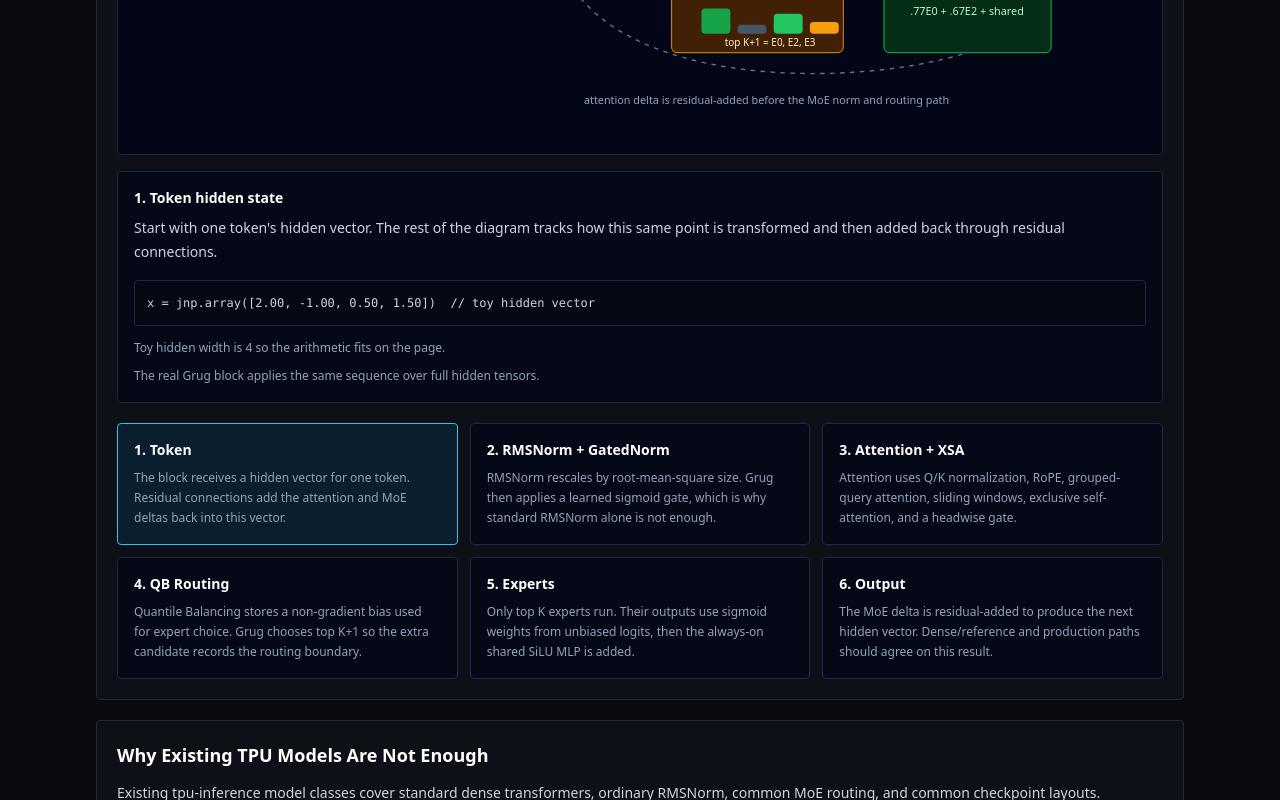
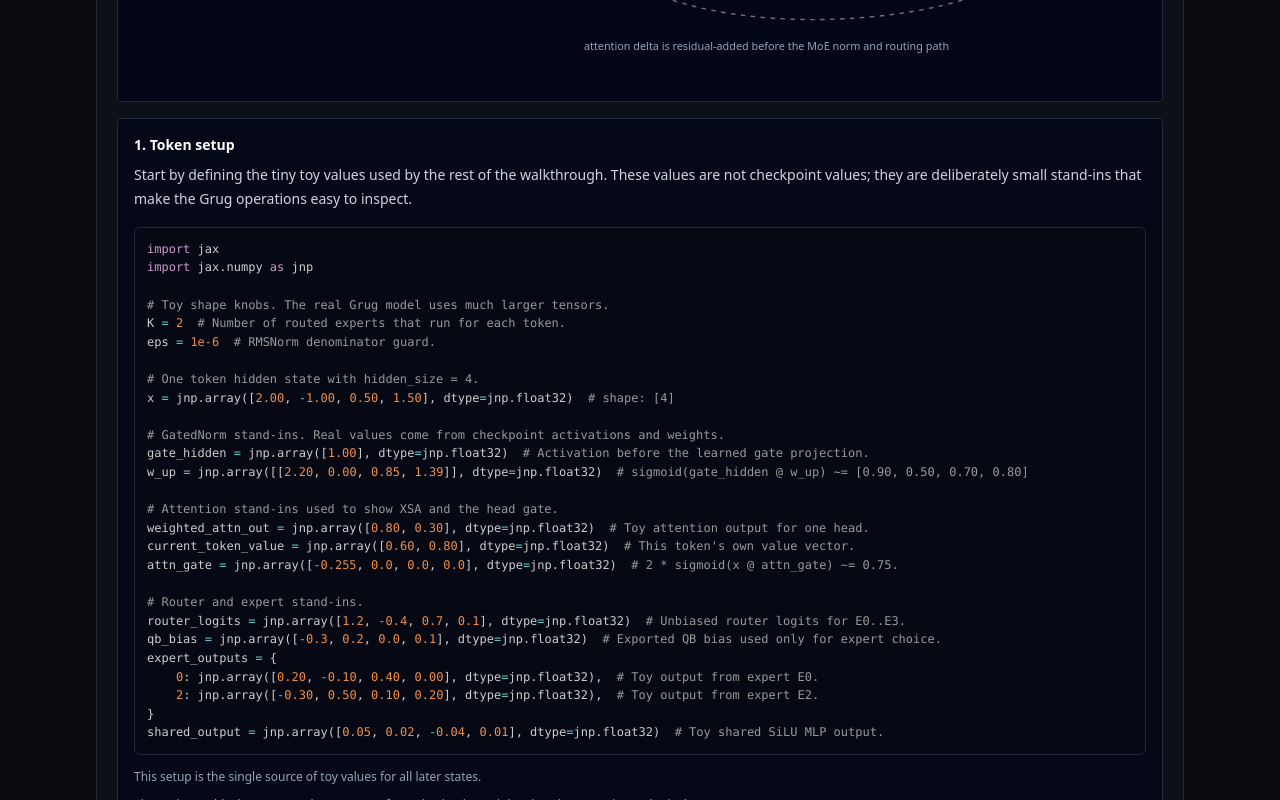
Before and after one commit to yonromai/pr-companions, a website: page scratch/marin/20260619/grugmoe-tpu-vllm-agent-review/index.html in a window 1280 px wide. Shown: the part 2000-2800 px from the top of the page. Drawn offline with nearby package versions, Linux system fonts and the light colour scheme.

Commit message:
Clarify GrugMoE walkthrough code

```diff
--- a/scratch/marin/20260619/grugmoe-tpu-vllm-agent-review/index.html
+++ b/scratch/marin/20260619/grugmoe-tpu-vllm-agent-review/index.html
@@ -5,6 +5,7 @@
     <meta name="viewport" content="width=device-width, initial-scale=1" />
     <title>GrugMoE TPU/vLLM Agent Work Review Companion</title>
     <script src="https://cdn.tailwindcss.com"></script>
+    <link rel="stylesheet" href="https://cdnjs.cloudflare.com/ajax/libs/prism/1.29.0/themes/prism-tomorrow.min.css" />
     <style>
       :root { color-scheme: dark; }
       html { scroll-behavior: smooth; }
@@ -22,9 +23,10 @@
         max-width: 100%;
         align-items: center;
         border-radius: 4px;
+        margin: 0 0.03rem;
         padding: 0.02rem 0.12rem;
         text-decoration: none;
-        vertical-align: middle;
+        vertical-align: super;
       }
       .evidence:hover,
       .evidence:focus-visible {
@@ -33,10 +35,11 @@
       }
       .evidence span {
         display: inline;
-        color: #7dd3fc;
+        color: #93c5fd;
         font-family: ui-monospace, SFMono-Regular, Menlo, Monaco, Consolas, "Liberation Mono", "Courier New", monospace;
-        font-size: 0.72rem;
+        font-size: 0.68rem;
         font-weight: 600;
+        line-height: 1;
         letter-spacing: 0;
         text-transform: none;
       }
@@ -84,9 +87,17 @@
         color: #f0f9ff;
       }
       .journey-dot { transition: cx 180ms ease, cy 180ms ease; }
-      .journey-card[data-active="true"] {
-        border-color: #38bdf8;
-        background: rgba(8, 47, 73, 0.45);
+      pre.language-python[class*="language-"] {
+        margin: 1rem 0 0;
+        border: 1px solid #1e293b;
+        border-radius: 0.375rem;
+        background: #060913;
+        padding: 0.75rem;
+        font-size: 0.75rem;
+        line-height: 1.55;
+      }
+      pre.language-python code[class*="language-"] {
+        white-space: pre;
       }
     </style>
   </head>
@@ -296,7 +307,7 @@
           </p>
 
           <div class="mt-5 flex flex-wrap gap-2" role="group" aria-label="Token journey steps">
-            <button type="button" class="journey-step rounded border border-slate-700 px-3 py-2 text-xs font-semibold uppercase tracking-wide text-slate-200" data-journey-step="0" aria-pressed="true">1 Token</button>
+            <button type="button" class="journey-step rounded border border-slate-700 px-3 py-2 text-xs font-semibold uppercase tracking-wide text-slate-200" data-journey-step="0" aria-pressed="true">1 Setup</button>
             <button type="button" class="journey-step rounded border border-slate-700 px-3 py-2 text-xs font-semibold uppercase tracking-wide text-slate-200" data-journey-step="1" aria-pressed="false">2 Norm</button>
             <button type="button" class="journey-step rounded border border-slate-700 px-3 py-2 text-xs font-semibold uppercase tracking-wide text-slate-200" data-journey-step="2" aria-pressed="false">3 Attention</button>
             <button type="button" class="journey-step rounded border border-slate-700 px-3 py-2 text-xs font-semibold uppercase tracking-wide text-slate-200" data-journey-step="3" aria-pressed="false">4 Router</button>
@@ -399,43 +410,43 @@
             </div>
 
             <div class="rounded border border-slate-800 bg-slate-950/70 p-4">
-              <p id="journey-title" class="text-sm font-semibold text-white">1. Token hidden state</p>
+              <p id="journey-title" class="text-sm font-semibold text-white">1. Token setup</p>
               <p id="journey-copy" class="mt-2 text-sm leading-6 text-slate-300">
-                Start with one token's hidden vector. The rest of the diagram tracks how this same point is transformed
-                and then added back through residual connections.
+                Start by defining the tiny toy values used by the rest of the walkthrough. These values are not
+                checkpoint values; they are deliberately small stand-ins that make the Grug operations easy to inspect.
               </p>
-              <pre id="journey-math" class="mt-4 overflow-x-auto rounded border border-slate-800 bg-[#060913] p-3 text-xs leading-5 text-slate-300"><code>x = jnp.array([2.00, -1.00, 0.50, 1.50])  // toy hidden vector</code></pre>
+              <pre id="journey-math" class="language-python overflow-x-auto"><code id="journey-code" class="language-python">import jax
+import jax.numpy as jnp
+
+# Toy shape knobs. The real Grug model uses much larger tensors.
+K = 2  # Number of routed experts that run for each token.
+eps = 1e-6  # RMSNorm denominator guard.
+
+# One token hidden state with hidden_size = 4.
+x = jnp.array([2.00, -1.00, 0.50, 1.50], dtype=jnp.float32)  # shape: [4]
+
+# GatedNorm stand-ins. Real values come from checkpoint activations and weights.
+gate_hidden = jnp.array([1.00], dtype=jnp.float32)  # Activation before the learned gate projection.
+w_up = jnp.array([[2.20, 0.00, 0.85, 1.39]], dtype=jnp.float32)  # sigmoid(gate_hidden @ w_up) ~= [0.90, 0.50, 0.70, 0.80]
+
+# Attention stand-ins used to show XSA and the head gate.
+weighted_attn_out = jnp.array([0.80, 0.30], dtype=jnp.float32)  # Toy attention output for one head.
+current_token_value = jnp.array([0.60, 0.80], dtype=jnp.float32)  # This token's own value vector.
+attn_gate = jnp.array([-0.255, 0.0, 0.0, 0.0], dtype=jnp.float32)  # 2 * sigmoid(x @ attn_gate) ~= 0.75.
+
+# Router and expert stand-ins.
+router_logits = jnp.array([1.2, -0.4, 0.7, 0.1], dtype=jnp.float32)  # Unbiased router logits for E0..E3.
+qb_bias = jnp.array([-0.3, 0.2, 0.0, 0.1], dtype=jnp.float32)  # Exported QB bias used only for expert choice.
+expert_outputs = {
+    0: jnp.array([0.20, -0.10, 0.40, 0.00], dtype=jnp.float32),  # Toy output from expert E0.
+    2: jnp.array([-0.30, 0.50, 0.10, 0.20], dtype=jnp.float32),  # Toy output from expert E2.
+}
+shared_output = jnp.array([0.05, 0.02, -0.04, 0.01], dtype=jnp.float32)  # Toy shared SiLU MLP output.</code></pre>
               <ul id="journey-ledger" class="mt-3 space-y-2 text-xs leading-5 text-slate-400">
-                <li>Width 4 makes the arithmetic visible; the production code runs the same operations over full tensors.</li>
+                <li>This setup is the single source of toy values for all later states.</li>
+                <li>The real Grug block computes these tensors from checkpoint weights, but the operation order is the same.</li>
               </ul>
             </div>
-          </div>
-
-          <div class="mt-5 grid gap-3 md:grid-cols-2 xl:grid-cols-3">
-            <article class="journey-card rounded border border-slate-800 bg-slate-950/70 p-4" data-journey-card="0" data-active="true">
-              <p class="text-sm font-semibold text-white">1. Token</p>
-              <p class="mt-2 text-xs leading-5 text-slate-400">The block receives a hidden vector for one token. Residual connections add the attention and MoE deltas back into this vector.</p>
-            </article>
-            <article class="journey-card rounded border border-slate-800 bg-slate-950/70 p-4" data-journey-card="1">
-              <p class="text-sm font-semibold text-white">2. RMSNorm + GatedNorm</p>
-              <p class="mt-2 text-xs leading-5 text-slate-400">RMSNorm rescales by root-mean-square size. Grug then applies a learned sigmoid gate, which is why standard RMSNorm alone is not enough.</p>
-            </article>
-            <article class="journey-card rounded border border-slate-800 bg-slate-950/70 p-4" data-journey-card="2">
-              <p class="text-sm font-semibold text-white">3. Attention + XSA</p>
-              <p class="mt-2 text-xs leading-5 text-slate-400">Attention uses Q/K normalization, RoPE, grouped-query attention, sliding windows, exclusive self-attention, and a headwise gate.</p>
-            </article>
-            <article class="journey-card rounded border border-slate-800 bg-slate-950/70 p-4" data-journey-card="3">
-              <p class="text-sm font-semibold text-white">4. QB Routing</p>
-              <p class="mt-2 text-xs leading-5 text-slate-400">Quantile Balancing stores a non-gradient bias used for expert choice. Grug chooses top K+1 so the extra candidate records the routing boundary.</p>
-            </article>
-            <article class="journey-card rounded border border-slate-800 bg-slate-950/70 p-4" data-journey-card="4">
-              <p class="text-sm font-semibold text-white">5. Experts</p>
-              <p class="mt-2 text-xs leading-5 text-slate-400">Only top K experts run. Their outputs use sigmoid weights from unbiased logits, then the always-on shared SiLU MLP is added.</p>
-            </article>
-            <article class="journey-card rounded border border-slate-800 bg-slate-950/70 p-4" data-journey-card="5">
-              <p class="text-sm font-semibold text-white">6. Output</p>
-              <p class="mt-2 text-xs leading-5 text-slate-400">The MoE delta is residual-added to produce the next hidden vector. Dense/reference and production paths should agree on this result.</p>
-            </article>
           </div>
         </div>
 
@@ -1035,16 +1046,46 @@
         <p><a class="text-sky-300 hover:text-sky-200" href="support.html">Open support references</a></p>
       </div>
     </footer>
+    <script src="https://cdnjs.cloudflare.com/ajax/libs/prism/1.29.0/prism.min.js"></script>
+    <script src="https://cdnjs.cloudflare.com/ajax/libs/prism/1.29.0/components/prism-python.min.js"></script>
     <script>
       (() => {
         const steps = [
           {
-            title: "1. Token hidden state",
-            copy: "Start with one token's hidden vector. The rest of the diagram tracks how this same point is transformed and then added back through residual connections.",
-            math: "x = jnp.array([2.00, -1.00, 0.50, 1.50])  // toy hidden vector",
+            title: "1. Token setup",
+            copy: "Start by defining the tiny toy values used by the rest of the walkthrough. These values are not checkpoint values; they are deliberately small stand-ins that make the Grug operations easy to inspect.",
+            math: [
+              "import jax",
+              "import jax.numpy as jnp",
+              "",
+              "# Toy shape knobs. The real Grug model uses much larger tensors.",
+              "K = 2  # Number of routed experts that run for each token.",
+              "eps = 1e-6  # RMSNorm denominator guard.",
+              "",
+              "# One token hidden state with hidden_size = 4.",
+              "x = jnp.array([2.00, -1.00, 0.50, 1.50], dtype=jnp.float32)  # shape: [4]",
+              "",
+              "# GatedNorm stand-ins. Real values come from checkpoint activations and weights.",
+              "gate_hidden = jnp.array([1.00], dtype=jnp.float32)  # Activation before the learned gate projection.",
+              "w_up = jnp.array([[2.20, 0.00, 0.85, 1.39]], dtype=jnp.float32)  # sigmoid(gate_hidden @ w_up) ~= [0.90, 0.50, 0.70, 0.80]",
+              "",
+              "# Attention stand-ins used to show XSA and the head gate.",
+              "weighted_attn_out = jnp.array([0.80, 0.30], dtype=jnp.float32)  # Toy attention output for one head.",
+              "current_token_value = jnp.array([0.60, 0.80], dtype=jnp.float32)  # This token's own value vector.",
+              "attn_gate = jnp.array([-0.255, 0.0, 0.0, 0.0], dtype=jnp.float32)  # 2 * sigmoid(x @ attn_gate) ~= 0.75.",
+              "",
+              "# Router and expert stand-ins.",
+              "router_logits = jnp.array([1.2, -0.4, 0.7, 0.1], dtype=jnp.float32)  # Unbiased router logits for E0..E3.",
+              "qb_bias = jnp.array([-0.3, 0.2, 0.0, 0.1], dtype=jnp.float32)  # Exported QB bias used only for expert choice.",
+              "expert_outputs = {",
+              "    0: jnp.array([0.20, -0.10, 0.40, 0.00], dtype=jnp.float32),  # Toy output from expert E0.",
+              "    2: jnp.array([-0.30, 0.50, 0.10, 0.20], dtype=jnp.float32),  # Toy output from expert E2.",
+              "}",
+              "shared_output = jnp.array([0.05, 0.02, -0.04, 0.01], dtype=jnp.float32)  # Toy shared SiLU MLP output.",
+            ].join("\n"),
             ledger: [
-              "Toy hidden width is 4 so the arithmetic fits on the page.",
-              "The real Grug block applies the same sequence over full hidden tensors.",
+              "This setup is the single source of toy values for all later states.",
+              "The real Grug block computes these tensors from checkpoint weights, but the operation order is the same.",
             ],
             x: 70,
             y: 65,
@@ -1053,11 +1094,15 @@
             title: "2. RMSNorm plus GatedNorm",
             copy: "The token is magnitude-normalized, then passed through Grug's learned gate. This keeps the simple RMSNorm idea but adds Grug-specific gating weights.",
             math: [
-              "x_f32 = x.astype(jnp.float32)                         // [2.00, -1.00, 0.50, 1.50]",
-              "variance = jnp.mean(jnp.square(x_f32), axis=-1, keepdims=True)  // 1.875",
-              "normed = x * jax.lax.rsqrt(variance + eps)             // [1.46, -0.73, 0.36, 1.10]",
-              "gate = jax.nn.sigmoid(gate_hidden @ w_up)              // [0.90, 0.50, 0.70, 0.80]",
-              "gated = normed * gate                                  // [1.31, -0.36, 0.26, 0.88]",
+              "# RMSNorm: normalize by root-mean-square magnitude.",
+              "x_f32 = x.astype(jnp.float32)  # Accumulate the norm in fp32; [2.00, -1.00, 0.50, 1.50].",
+              "variance = jnp.mean(jnp.square(x_f32), axis=-1, keepdims=True)  # Mean square size; 1.875.",
+              "normed = x * jax.lax.rsqrt(variance + eps)  # RMS-normalized token; [1.46, -0.73, 0.36, 1.10].",
+              "",
+              "# Grug GatedNorm: apply a learned elementwise sigmoid gate after normalization.",
+              "gate_logits = gate_hidden @ w_up  # Toy gate projection; [2.20, 0.00, 0.85, 1.39].",
+              "gate = jax.nn.sigmoid(gate_logits)  # Learned gate; [0.90, 0.50, 0.70, 0.80].",
+              "gated = normed * gate  # Gated normalized token; [1.31, -0.36, 0.26, 0.88].",
             ].join("\n"),
             ledger: [
               "RMSNorm removes scale without changing the direction much.",
@@ -1070,16 +1115,21 @@
             title: "3. Attention with Grug post-processing",
             copy: "Attention uses Q/K normalization, RoPE, grouped-query attention, and the short or long layer window. After attention, XSA subtracts the own-value projection before the head gate.",
             math: [
-              "q = rms_norm(q); k = rms_norm(k)                       // Q/K vectors are normalized",
-              "q, k = apply_rotary_embedding(q, k, positions)         // RoPE before attention",
-              "attn_out = attention(q, k, v, ...)                     // toy head y = [0.80, 0.30]",
-              "aligned_v = current_token_value                        // toy own value [0.60, 0.80]",
-              "dot = jnp.sum(attn_out * aligned_v, axis=-1)           // 0.72",
-              "v_norm_sq = jnp.sum(aligned_v * aligned_v, axis=-1)    // 1.00",
-              "attn_out = attn_out - (dot / (v_norm_sq + 1e-6)) * aligned_v  // [0.37, -0.28]",
-              "head_gate = 2 * jax.nn.sigmoid(x @ attn_gate)          // toy scalar 0.75",
-              "attn_delta = project(head_gate * attn_out)             // [0.28, -0.21, 0.05, -0.02]",
-              "h = x + attn_delta                                    // [2.28, -1.21, 0.55, 1.48]",
+              "# Real code computes q/k/v projections, RMS-normalizes q and k, then applies RoPE.",
+              "q = jnp.array([0.10, 0.20], dtype=jnp.float32)  # Toy query after Q RMSNorm and RoPE.",
+              "k = jnp.array([0.05, 0.30], dtype=jnp.float32)  # Toy key after K RMSNorm and RoPE.",
+              "attn_out = weighted_attn_out  # Weighted attention result for one head; [0.80, 0.30].",
+              "",
+              "# XSA: remove the component of the attention output aligned with this token's own value vector.",
+              "aligned_v = current_token_value  # Own value vector; [0.60, 0.80].",
+              "dot = jnp.sum(attn_out * aligned_v, axis=-1)  # Projection numerator; 0.72.",
+              "v_norm_sq = jnp.sum(aligned_v * aligned_v, axis=-1)  # Projection denominator before epsilon; 1.00.",
+              "attn_out = attn_out - (dot / (v_norm_sq + 1e-6)) * aligned_v  # XSA output; [0.37, -0.28].",
+              "",
+              "# Headwise gate: Grug scales each attention head after XSA.",
+              "head_gate = 2 * jax.nn.sigmoid(x @ attn_gate)  # Toy scalar gate; 0.75.",
+              "attn_delta = jnp.array([0.28, -0.21, 0.05, -0.02], dtype=jnp.float32)  # Toy output projection of gated attention.",
+              "h = x + attn_delta  # Residual after attention; [2.28, -1.21, 0.55, 1.48].",
             ].join("\n"),
             ledger: [
               "Exclusive self-attention removes the component of the attention output that points along the token's own value vector.",
@@ -1092,12 +1142,13 @@
             title: "4. QB router chooses candidates",
             copy: "The router adds the exported Quantile Balancing bias only for expert choice. Here the biased scores choose top K+1 candidates: E0 and E2 run; E3 is kept only as the boundary.",
             math: [
-              "router_logits = router(h)                              // [ 1.2, -0.4, 0.7, 0.1]",
-              "qb_bias = exported_qb_bias                             // [-0.3,  0.2, 0.0, 0.1]",
-              "choice_logits = router_logits + qb_bias                // [ 0.9, -0.2, 0.7, 0.2]",
-              "_topk_logits, selected = jax.lax.top_k(choice_logits, K + 1)  // [E0, E2, E3]",
-              "experts_to_run = selected[:K]                          // [E0, E2]",
-              "boundary_expert = selected[K]                          // E3, recorded but not run",
+              "# QB bias affects expert choice only.",
+              "choice_logits = router_logits + qb_bias  # Biased choice logits; [0.9, -0.2, 0.7, 0.2].",
+              "",
+              "# Grug selects K + 1 experts: K run, and the extra one is the routing boundary.",
+              "_topk_logits, selected = jax.lax.top_k(choice_logits, K + 1)  # Experts [E0, E2, E3].",
+              "experts_to_run = selected[:K]  # Experts that execute; [E0, E2].",
+              "boundary_expert = selected[K]  # Boundary expert recorded for QB diagnostics; E3.",
             ].join("\n"),
             ledger: [
               "The bias affects expert choice, but it is not the value later used for combine weights.",
@@ -1110,12 +1161,15 @@
             title: "5. Routed experts and shared path",
             copy: "Only E0 and E2 execute. Their outputs are weighted by sigmoid of the original unbiased logits, then the always-on shared SiLU MLP is added.",
             math: [
-              "unbiased_topk = jnp.take(router_logits, experts_to_run)  // [1.2, 0.7]",
-              "combine_weights = jax.nn.sigmoid(unbiased_topk)          // [0.77, 0.67]",
-              "expert0 = expert_mlp[0](h)                               // [ 0.20, -0.10, 0.40, 0.00]",
-              "expert2 = expert_mlp[2](h)                               // [-0.30,  0.50, 0.10, 0.20]",
-              "shared = shared_silu_mlp(h)                              // [0.05, 0.02, -0.04, 0.01]",
-              "mlp_delta = 0.77 * expert0 + 0.67 * expert2 + shared      // [0.00, 0.28, 0.33, 0.14]",
+              "# Combine weights use the original unbiased router logits, not choice_logits.",
+              "unbiased_topk = jnp.take(router_logits, experts_to_run)  # Raw logits for E0 and E2; [1.2, 0.7].",
+              "combine_weights = jax.nn.sigmoid(unbiased_topk)  # Independent sigmoid weights; [0.77, 0.67].",
+              "",
+              "# Only the top-K experts run; the shared SiLU MLP always runs.",
+              "expert0 = expert_outputs[0]  # Toy output from E0; [0.20, -0.10, 0.40, 0.00].",
+              "expert2 = expert_outputs[2]  # Toy output from E2; [-0.30, 0.50, 0.10, 0.20].",
+              "routed_experts = combine_weights[0] * expert0 + combine_weights[1] * expert2  # [-0.05, 0.26, 0.37, 0.13].",
+              "mlp_delta = routed_experts + shared_output  # Routed plus shared MLP delta; [0.00, 0.28, 0.33, 0.14].",
             ].join("\n"),
             ledger: [
               "Unlike selected-expert softmax, sigmoid weights do not have to sum to one.",
@@ -1128,9 +1182,9 @@
             title: "6. Block output",
             copy: "The routed-plus-shared MLP contribution is added back through the residual path. The result is the next hidden vector x' for this token.",
             math: [
-              "h = x + attn_delta                                      // [2.28, -1.21, 0.55, 1.48]",
-              "mlp_delta = routed_experts + shared                     // [0.00, 0.28, 0.33, 0.14]",
-              "next_hidden = h + mlp_delta                             // [2.28, -0.93, 0.88, 1.62]",
+              "# The block output is another residual add.",
+              "h = x + attn_delta  # Hidden state after attention residual; [2.28, -1.21, 0.55, 1.48].",
+              "next_hidden = h + mlp_delta  # Hidden state after MoE residual; [2.28, -0.93, 0.88, 1.62].",
             ].join("\n"),
             ledger: [
               "The dense/reference attention path and production attention path should agree on this residual result under controlled inputs.",
@@ -1141,21 +1195,26 @@
           },
         ];
 
+        const footnoteNumbers = new Map();
         document.querySelectorAll(".evidence").forEach((link) => {
           const label = link.querySelector("span");
           if (!label) return;
           const href = link.getAttribute("href") || "";
-          const slug = href.split("#").pop().replace(/^q-/, "") || label.textContent.trim().toLowerCase().replace(/\s+/g, "-");
-          label.textContent = `[${slug}]`;
+          const originalLabel = label.textContent.trim();
+          if (!footnoteNumbers.has(href)) {
+            footnoteNumbers.set(href, footnoteNumbers.size + 1);
+          }
+          const number = footnoteNumbers.get(href);
+          label.textContent = `[${number}]`;
+          link.setAttribute("aria-label", `Open support reference ${number}: ${originalLabel}`);
         });
 
         const buttons = Array.from(document.querySelectorAll("[data-journey-step]"));
-        const cards = Array.from(document.querySelectorAll("[data-journey-card]"));
         const range = document.getElementById("journey-range");
         const dot = document.getElementById("journey-dot");
         const title = document.getElementById("journey-title");
         const copy = document.getElementById("journey-copy");
-        const math = document.getElementById("journey-math");
+        const code = document.getElementById("journey-code");
         const ledger = document.getElementById("journey-ledger");
 
         function setStep(index) {
@@ -1167,7 +1226,12 @@
           }
           if (title) title.textContent = step.title;
           if (copy) copy.textContent = step.copy;
-          if (math) math.textContent = step.math;
+          if (code) {
+            code.textContent = step.math;
+            if (window.Prism) {
+              Prism.highlightElement(code);
+            }
+          }
           if (ledger) {
             ledger.innerHTML = "";
             step.ledger.forEach((item) => {
@@ -1180,10 +1244,6 @@
           buttons.forEach((button) => {
             const isActive = Number(button.dataset.journeyStep) === stepIndex;
             button.setAttribute("aria-pressed", String(isActive));
-          });
-          cards.forEach((card) => {
-            const isActive = Number(card.dataset.journeyCard) === stepIndex;
-            card.dataset.active = String(isActive);
           });
         }
 
```
